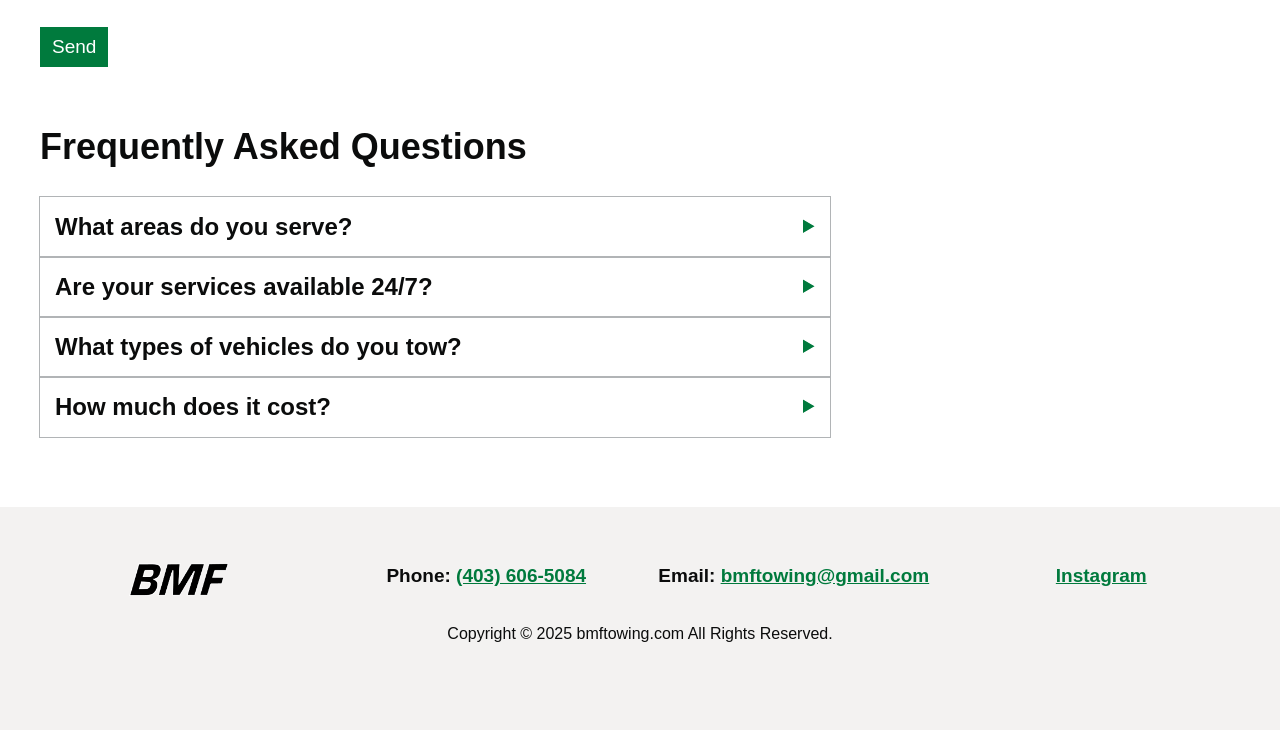
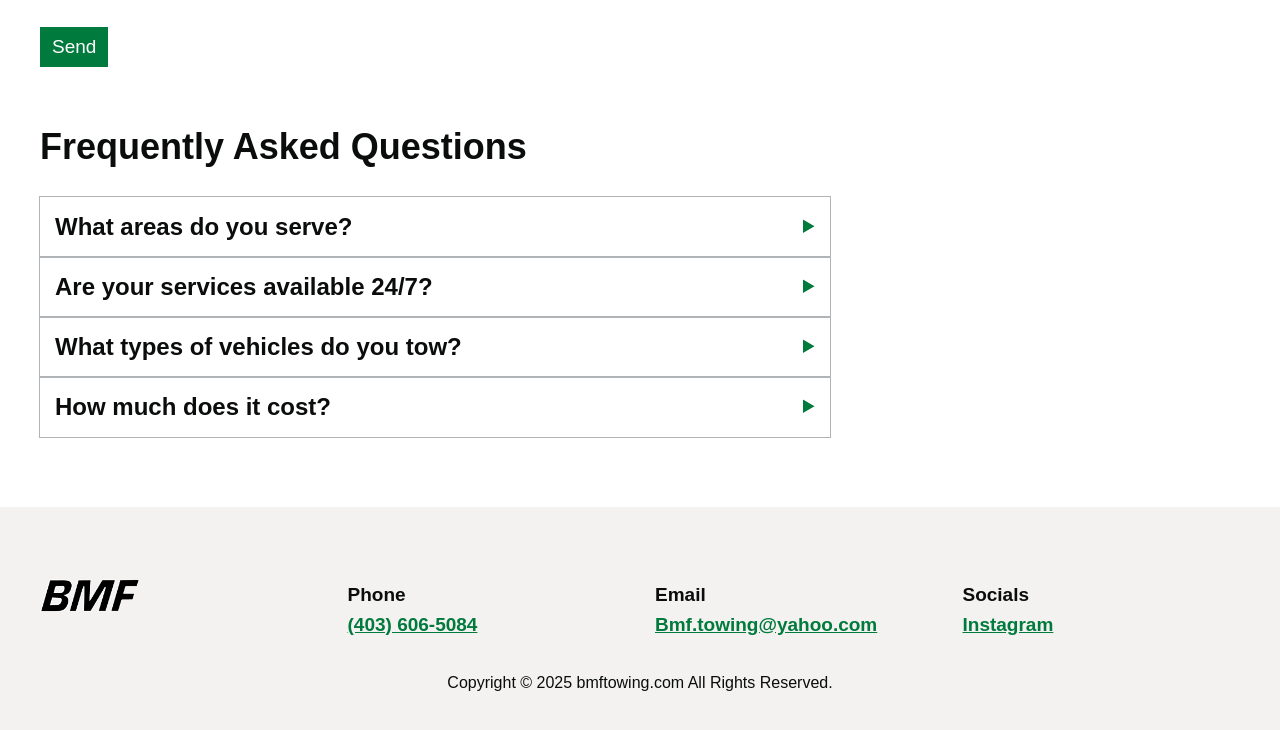
Before and after one commit to beauferris/bmf, an Eleventy site: page src/index.njk in a window 1280 px wide. Shown: the part 2404-3134 px from the top of the page. Before the commit the page ends 3089 px from the top, so only its background shows below. Built offline with nearby package versions, Linux system fonts and the light colour scheme; Eleventy itself is replaced by a stand-in of ours; files that its build step writes are made by us from their sources.

Commit message:
fixed viewport

```diff
--- a/src/_includes/layout.njk
+++ b/src/_includes/layout.njk
@@ -3,6 +3,7 @@
 <!DOCTYPE html>
 <html lang="en" class="govuk-template">
   <head>
+    <meta name="viewport" content="width=device-width, initial-scale=1">
   <meta charset="utf-8" />
   {% set pageTitle = seo.title or title or site.name %}
 
@@ -44,7 +45,7 @@
       <div  class="govuk-grid-column-one-half">
       {% if image_url %}
       <img style="width: 100%; max-height:400px;border-radius:5px;object-fit: cover;
-    min-height: 400px;" src={{image_url}} />
+    min-height: 400px;" src={{image_url}} alt={{description}}/>
       {% endif %}
       </div>
     </div>
--- a/src/_includes/partials/footer.njk
+++ b/src/_includes/partials/footer.njk
@@ -2,7 +2,7 @@
 <div class="govuk-width-container">
   <div class="govuk-grid-row">
     <div class="govuk-grid-column-one-quarter">
-    <p style="text-align:center;margin:0;" >
+    <p>
      <img
           src="/assets/images/blacklogo.png"
           alt="Logo"
@@ -15,13 +15,16 @@
         </div>
       </p>
         <div class="govuk-grid-column-one-quarter">
-      <p style="text-align:center;" class="govuk-body">   <strong>Phone:   <a class="govuk-link" href="tel:4036065084">(403) 606-5084</a>        </strong></p>
+          <p class="govuk-label" ><strong>Phone</strong></p>
+          <p  class="govuk-body">  <strong> <a class="govuk-link" href="tel:4036065084">(403) 606-5084</a>     </strong>   </p>
        </div>
+  <div class="govuk-grid-column-one-quarter">
+        <p class="govuk-label" ><strong>Email</strong> </p>
+         <p  class="govuk-body">  <strong><a class="govuk-link" href="mailto:Bmf.towing@yahoo.com">Bmf.towing@yahoo.com</a> </strong>
+      </div>
         <div class="govuk-grid-column-one-quarter">
-         <p style="text-align:center;"  class="govuk-body"><strong>Email:  <a class="govuk-link" href="mailto:bmftowing@gmail.com">bmftowing@gmail.com</a>   </strong></p>
-       </div>
-        <div class="govuk-grid-column-one-quarter">
-        <p style="text-align:center;" class="govuk-body"><strong> <a class="govuk-link" href="https://www.instagram.com/bmf.towing/">Instagram</a> </strong></p>
+         <p class="govuk-label" ><strong>Socials</strong></p>
+        <p  class="govuk-body"><strong> <a class="govuk-link" href="https://www.instagram.com/bmf.towing/">Instagram</a> </strong></p>
 
        </div>
 
```
Also changed, not shown: 16 other files.
